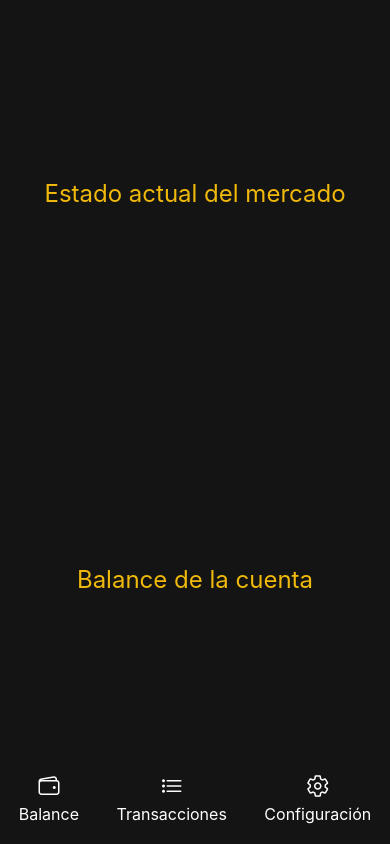
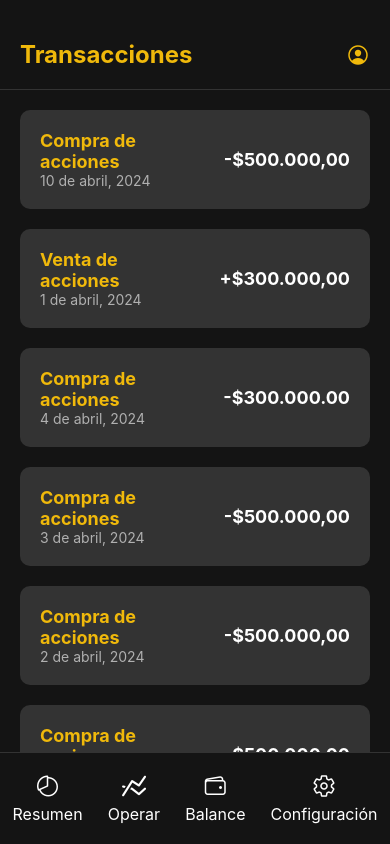
Before and after one commit to Julio937/ProyectoPMovil, a React Native app: screen / in a window 390 px wide. Built offline with nearby package versions, Linux system fonts and the light colour scheme.

Commit message:
Agregando nuevas funciones y estilos

```diff
--- a/App.js
+++ b/App.js
@@ -1,25 +1,112 @@
-import { Ionicons } from '@expo/vector-icons';
+import { Entypo, Ionicons } from '@expo/vector-icons';
 import { StatusBar } from 'expo-status-bar';
 import React from 'react';
-import { StyleSheet, Text, TouchableOpacity, View } from 'react-native';
+import { ScrollView, StyleSheet, Text, TouchableOpacity, View } from 'react-native';
 
-export default function App() {
+export default function TransactionsPage() {
   return (
     <View style={styles.container}>
-      <View style={styles.marketOverview}>
-        <Text style={styles.marketOverviewText}>Estado actual del mercado</Text>
+      <View style={styles.header}>
+        <Text style={styles.headerText}>Transacciones</Text>
+        <TouchableOpacity style={styles.profileButton}>
+          <Ionicons name='person-circle-outline' size={24} color='#F0B90B' />
+        </TouchableOpacity>
       </View>
-      <View style={styles.walletInfo}>
-        <Text style={styles.walletInfoText}>Balance de la cuenta</Text>
-      </View>
+      <ScrollView contentContainerStyle={styles.transactionsList}>
+        <View style={styles.transactionItem}>
+          <View style={styles.transactionLeft}>
+            <Text style={styles.transactionTitle}>Compra de acciones</Text>
+            <Text style={styles.transactionDate}>10 de abril, 2024</Text>
+          </View>
+          <View style={styles.transactionRight}>
+            <Text style={styles.transactionAmount}>-$500.000,00</Text>
+          </View>
+        </View>
+        <View style={styles.transactionItem}>
+          <View style={styles.transactionLeft}>
+            <Text style={styles.transactionTitle}>Venta de acciones</Text>
+            <Text style={styles.transactionDate}>1 de abril, 2024</Text>
+          </View>
+          <View style={styles.transactionRight}>
+            <Text style={styles.transactionAmount}>+$300.000,00</Text>
+          </View>
+        </View>
+        <View style={styles.transactionItem}>
+          <View style={styles.transactionLeft}>
+            <Text style={styles.transactionTitle}>Compra de acciones</Text>
+            <Text style={styles.transactionDate}>4 de abril, 2024</Text>
+          </View>
+          <View style={styles.transactionRight}>
+            <Text style={styles.transactionAmount}>-$300.000.00</Text>
+          </View>
+        </View>
+        <View style={styles.transactionItem}>
+          <View style={styles.transactionLeft}>
+            <Text style={styles.transactionTitle}>Compra de acciones</Text>
+            <Text style={styles.transactionDate}>3 de abril, 2024</Text>
+          </View>
+          <View style={styles.transactionRight}>
+            <Text style={styles.transactionAmount}>-$500.000,00</Text>
+          </View>
+        </View>
+        <View style={styles.transactionItem}>
+          <View style={styles.transactionLeft}>
+            <Text style={styles.transactionTitle}>Compra de acciones</Text>
+            <Text style={styles.transactionDate}>2 de abril, 2024</Text>
+          </View>
+          <View style={styles.transactionRight}>
+            <Text style={styles.transactionAmount}>-$500.000,00</Text>
+          </View>
+        </View>
+        <View style={styles.transactionItem}>
+          <View style={styles.transactionLeft}>
+            <Text style={styles.transactionTitle}>Compra de acciones</Text>
+            <Text style={styles.transactionDate}>8 de abril, 2024</Text>
+          </View>
+          <View style={styles.transactionRight}>
+            <Text style={styles.transactionAmount}>-$500.000,00</Text>
+          </View>
+        </View>
+        <View style={styles.transactionItem}>
+          <View style={styles.transactionLeft}>
+            <Text style={styles.transactionTitle}>Compra de acciones</Text>
+            <Text style={styles.transactionDate}>10 de abril, 2024</Text>
+          </View>
+          <View style={styles.transactionRight}>
+            <Text style={styles.transactionAmount}>-$500.000,00</Text>
+          </View>
+        </View>
+        <View style={styles.transactionItem}>
+          <View style={styles.transactionLeft}>
+            <Text style={styles.transactionTitle}>Venta de acciones</Text>
+            <Text style={styles.transactionDate}>12 de abril, 2024</Text>
+          </View>
+          <View style={styles.transactionRight}>
+            <Text style={styles.transactionAmount}>+$500.000,00</Text>
+          </View>
+        </View>
+        <View style={styles.transactionItem}>
+          <View style={styles.transactionLeft}>
+            <Text style={styles.transactionTitle}>Venta de acciones</Text>
+            <Text style={styles.transactionDate}>18 de abril, 2024</Text>
+          </View>
+          <View style={styles.transactionRight}>
+            <Text style={styles.transactionAmount}>-$500.000,00</Text>
+          </View>
+        </View>
+      </ScrollView>
       <View style={styles.bottomMenu}>
+        <TouchableOpacity style={styles.menuItem}>
+          <Ionicons name='pie-chart-outline' size={24} color='white' />
+          <Text style={styles.menuItemText}>Resumen</Text>
+        </TouchableOpacity>
+        <TouchableOpacity style={styles.menuItem}>
+          <Entypo name='line-graph' size={24} color='white' />
+          <Text style={styles.menuItemText}>Operar</Text>
+        </TouchableOpacity>
         <TouchableOpacity style={styles.menuItem}>
           <Ionicons name='wallet-outline' size={24} color='white' />
           <Text style={styles.menuItemText}>Balance</Text>
-        </TouchableOpacity>
-        <TouchableOpacity style={styles.menuItem}>
-          <Ionicons name='list-outline' size={24} color='white' />
-          <Text style={styles.menuItemText}>Transacciones</Text>
         </TouchableOpacity>
         <TouchableOpacity style={styles.menuItem}>
           <Ionicons name='settings-outline' size={24} color='white' />
@@ -35,33 +122,66 @@ const styles = StyleSheet.create({
   container: {
     flex: 1,
     backgroundColor: '#141414',
-    alignItems: 'center',
+  },
+  header: {
+    flexDirection: 'row',
+    justifyContent: 'space-between',
+    paddingHorizontal: 20,
+    paddingTop: 40,
+    paddingBottom: 20,
+    borderBottomWidth: 1,
+    borderBottomColor: '#333',
+  },
+  headerText: {
+    color: '#F0B90B',
+    fontSize: 24,
+    fontWeight: 'bold',
+  },
+  profileButton: {
     justifyContent: 'center',
   },
-  marketOverview: {
+  transactionsList: {
+    marginTop: 20,
+    paddingHorizontal: 20,
+  },
+  transactionItem: {
+    flexDirection: 'row',
+    justifyContent: 'space-between',
+    alignItems: 'center',
+    backgroundColor: '#333',
+    borderRadius: 10,
+    padding: 20,
+    marginBottom: 20,
+  },
+  transactionLeft: {
     flex: 1,
-    justifyContent: 'center',
   },
-  marketOverviewText: {
+  transactionRight: {
+    flex: 1,
+    alignItems: 'flex-end',
+  },
+  transactionTitle: {
     color: '#F0B90B',
-    fontSize: 24,
-    textAlign: 'center',
+    fontSize: 18,
+    fontWeight: 'bold',
   },
-  walletInfo: {
-    flex: 1,
-    justifyContent: 'center',
+  transactionDate: {
+    color: '#B0B0B0',
+    fontSize: 14,
   },
-  walletInfoText: {
-    color: '#F0B90B',
-    fontSize: 24,
-    textAlign: 'center',
+  transactionAmount: {
+    color: 'white',
+    fontSize: 18,
+    fontWeight: 'bold',
   },
   bottomMenu: {
     flexDirection: 'row',
     justifyContent: 'space-around',
     alignItems: 'center',
+    borderTopWidth: 1,
+    borderTopColor: '#333',
+    paddingTop: 20,
     paddingBottom: 20,
-    width: '100%',
   },
   menuItem: {
     alignItems: 'center',
```
Also changed, not shown: paginas/BalanceScreen.js (renamed from paginas/WalletScreen.js, +8 -3 lines), paginas/ConfigurationScreen.js (+6 -1 lines), paginas/HomeScreen.js (+7 -8 lines).
